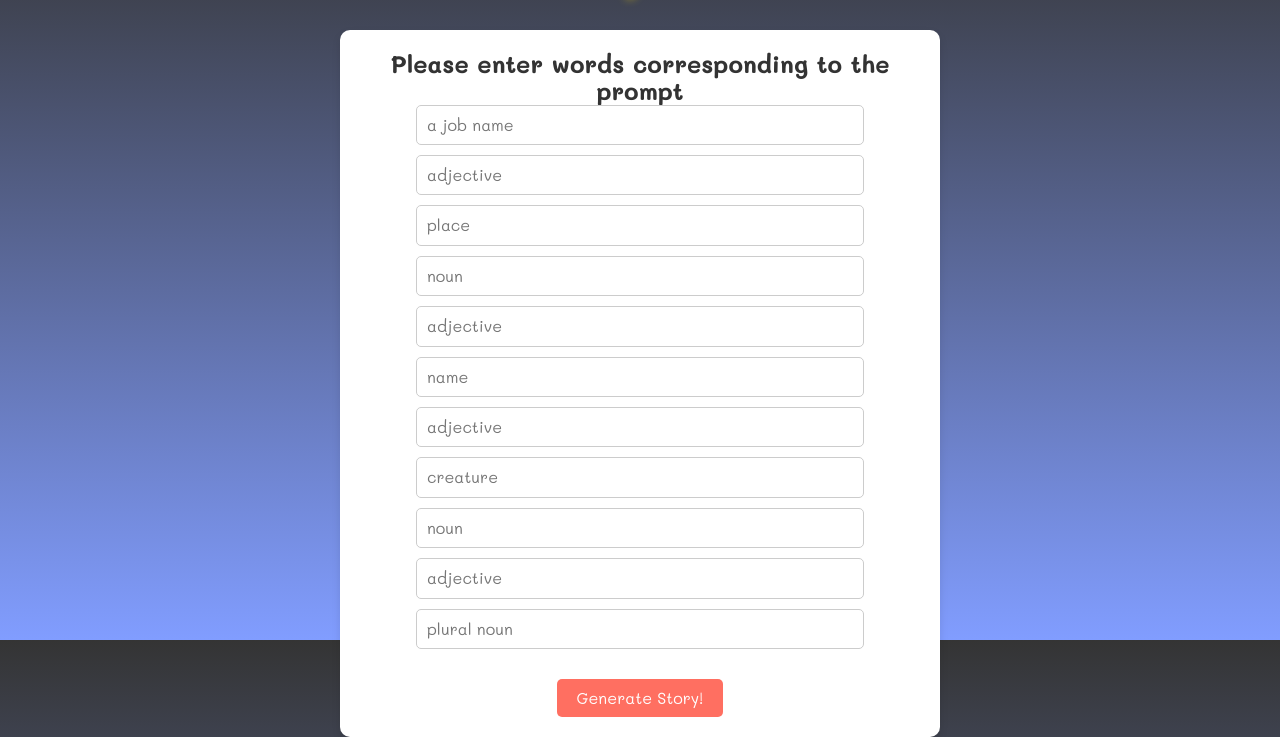
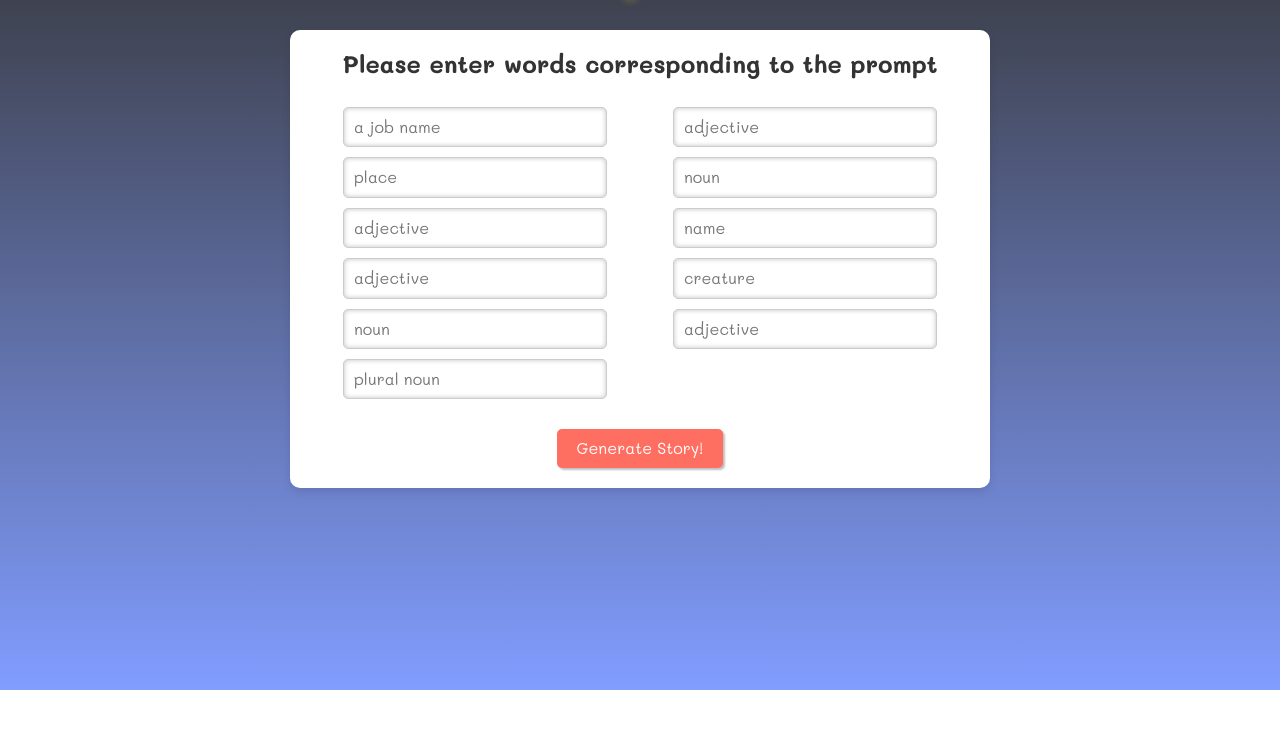
Before and after one commit to Mesazzrh/DES157a, a plain HTML site: page madlibs/v1/codeversion.html in a window 1280 px wide. Shown: the part 110-847 px from the top of the page. After the commit the page ends 800 px from the top, so only its background shows below. Drawn offline with nearby package versions, Linux system fonts and the light colour scheme; a web font is replaced by a local one.

Commit message:
MadLib CSS Updated 2/6

```diff
--- a/madlibs/v1/codeversion.html
+++ b/madlibs/v1/codeversion.html
@@ -13,8 +13,7 @@
 </head>
 <body>
     <h1>Create Your Crazy Dream Mad Lib!</h1>
-    <section id="word-gather-part">
-        <h2>Please enter words corresponding to the prompt</h2>
+
     <!-- <div id="cloud-background"></div> -->
     <div id="stars">
         <div></div>
@@ -30,6 +29,10 @@
         <div></div>
         <div></div>
      </div>
+
+    <section id="word-gather-part">
+        <h2>Please enter words corresponding to the prompt</h2>
+
         <form id="madLibForm">
             <ol>
                 <li>
--- a/madlibs/v1/styles.css
+++ b/madlibs/v1/styles.css
@@ -8,11 +8,10 @@ body {
     font-family: 'Mali', cursive;
     background: linear-gradient(180deg, #343434 0%, #819DFF 100%);
     color: #333;
-    margin: 0;
     padding: 20px;
     text-align: center;
     width: 1200px;
-    height: 750px;
+    height: 100vh;
     margin: auto;
 }
 
@@ -34,7 +33,7 @@ h2 {
     padding: 20px;
     border-radius: 10px;
     box-shadow: 0 4px 8px rgba(0, 0, 0, 0.1);
-    max-width: 600px;
+    max-width: 700px;
     margin: 0 auto;
 }
 
@@ -46,9 +45,16 @@ h2 {
     margin-bottom: 20px;
 }
 
+form {
+    margin-top: 30px;
+}
+
 form ol {
     list-style-type: none;
     padding: 0;
+    display: grid;
+    grid-template-columns: repeat(2, 1fr);
+
 }
 
 form li {
@@ -61,6 +67,7 @@ form li {
     border: 1px solid #ccc;
     border-radius: 5px;
     font-family: 'Mali', cursive;
+    box-shadow: 0px 0px 5px 0px rgba(0, 0, 0, 0.25) inset;
 }
 
 button {
@@ -73,10 +80,13 @@ button {
     font-size: 1rem;
     cursor: pointer;
     margin-top: 20px;
+    box-shadow: 2px 2px 2px 0px rgba(0, 0, 0, 0.25);
+    transition: background-color 0.3s ease, transform 0.3s ease;
 }
 
 button:hover {
     background-color: #ff4a3d;
+    transform: scale(1.05);
 }
 
 #story-part {
```
Lines whose indentation alone changed are shown as unchanged.
